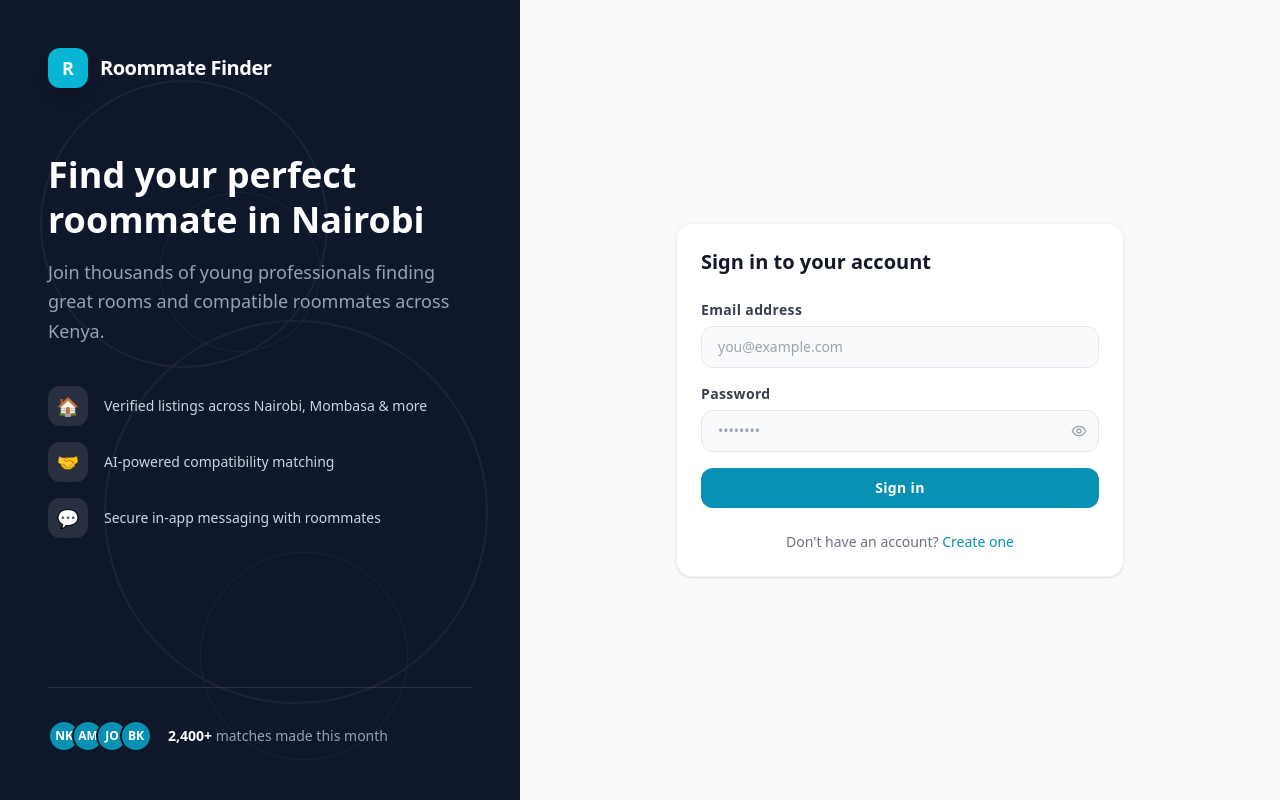
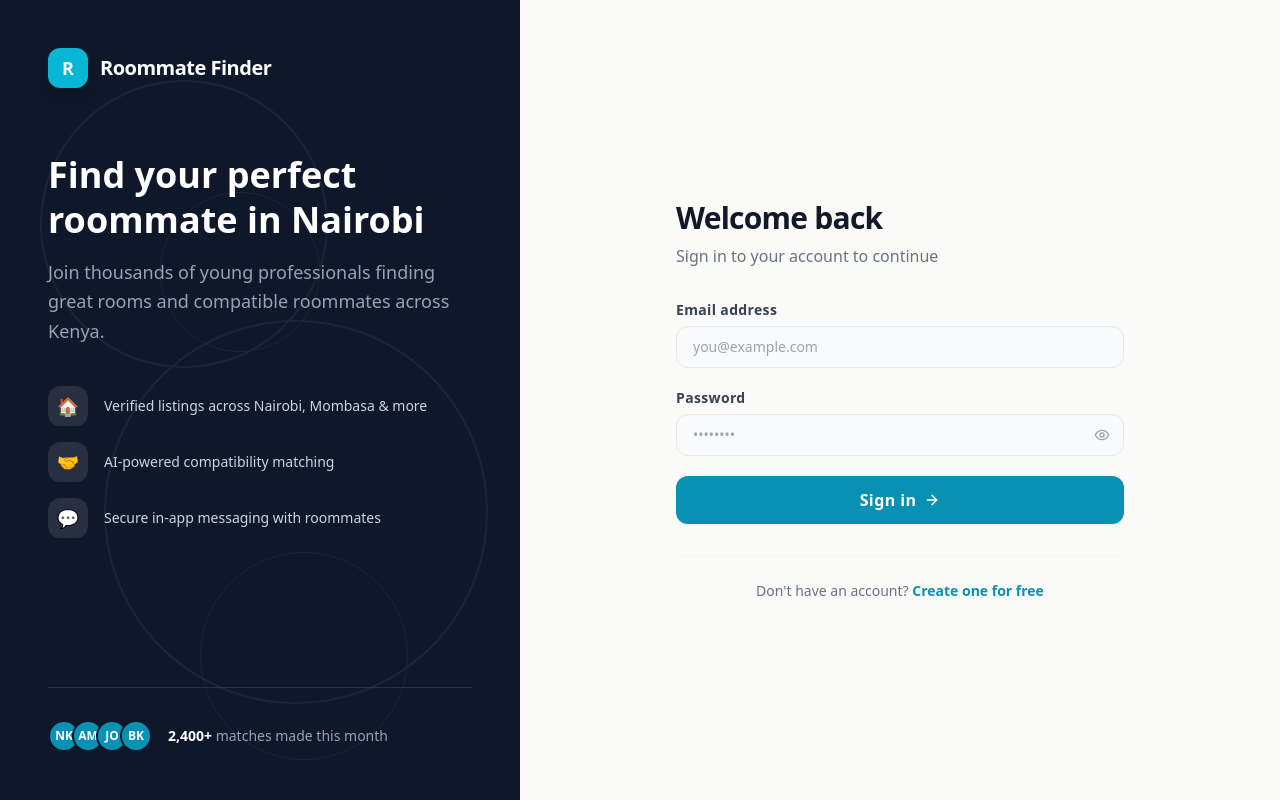
Before and after one commit to Ab494/Rommate-Finder-frontend, a Next.js app: page /auth/login in a window 1280 px wide. Built offline with nearby package versions, Linux system fonts and the light colour scheme; no server answers.

Commit message:
style(auth): redesign login page

```diff
--- a/src/app/auth/login/page.tsx
+++ b/src/app/auth/login/page.tsx
@@ -6,7 +6,7 @@ import { useForm } from 'react-hook-form'
 import { zodResolver } from '@hookform/resolvers/zod'
 import { z } from 'zod'
 import toast from 'react-hot-toast'
-import { Eye, EyeOff, Loader2 } from 'lucide-react'
+import { Eye, EyeOff, Loader2, ArrowRight } from 'lucide-react'
 import { authApi, profileApi } from '@/lib/api'
 import { useAuthStore } from '@/store/authStore'
 
@@ -32,11 +32,9 @@ export default function LoginPage() {
       const res = await authApi.login(data.email, data.password)
       const { user, access, refresh } = res.data
       setAuth(user, access, refresh)
-
       const profileRes = await profileApi.getMe()
       setProfile(profileRes.data)
-
-      toast.success(`Welcome back, ${profileRes.data.full_name}!`)
+      toast.success('Welcome back!')
       router.push('/dashboard/listings')
     } catch (err: any) {
       toast.error(err.response?.data?.detail || 'Invalid email or password')
@@ -46,9 +44,13 @@ export default function LoginPage() {
   }
 
   return (
-    <div className="card">
-      <h2 className="text-xl font-semibold text-gray-900 mb-6">Sign in to your account</h2>
-      <form onSubmit={handleSubmit(onSubmit)} className="space-y-4">
+    <div>
+      <div className="mb-8">
+        <h2 className="text-3xl font-bold text-gray-900 tracking-tight">Welcome back</h2>
+        <p className="text-gray-500 mt-2">Sign in to your account to continue</p>
+      </div>
+
+      <form onSubmit={handleSubmit(onSubmit)} className="space-y-5">
         <div>
           <label className="label">Email address</label>
           <input
@@ -58,7 +60,9 @@ export default function LoginPage() {
             className="input"
             autoComplete="email"
           />
-          {errors.email && <p className="text-red-500 text-xs mt-1">{errors.email.message}</p>}
+          {errors.email && (
+            <p className="text-red-500 text-xs mt-1.5 font-medium">{errors.email.message}</p>
+          )}
         </div>
 
         <div>
@@ -68,32 +72,46 @@ export default function LoginPage() {
               {...register('password')}
               type={showPassword ? 'text' : 'password'}
               placeholder="••••••••"
-              className="input pr-10"
+              className="input pr-11"
               autoComplete="current-password"
             />
             <button
               type="button"
               onClick={() => setShowPassword(!showPassword)}
-              className="absolute right-3 top-1/2 -translate-y-1/2 text-gray-400 hover:text-gray-600"
+              className="absolute right-3.5 top-1/2 -translate-y-1/2 text-gray-400 hover:text-gray-600 transition-colors"
             >
               {showPassword ? <EyeOff size={16} /> : <Eye size={16} />}
             </button>
           </div>
-          {errors.password && <p className="text-red-500 text-xs mt-1">{errors.password.message}</p>}
+          {errors.password && (
+            <p className="text-red-500 text-xs mt-1.5 font-medium">{errors.password.message}</p>
+          )}
         </div>
 
-        <button type="submit" disabled={loading} className="btn-primary w-full flex items-center justify-center gap-2">
-          {loading && <Loader2 size={16} className="animate-spin" />}
-          Sign in
+        <button
+          type="submit"
+          disabled={loading}
+          className="btn-primary w-full flex items-center justify-center gap-2 py-3 text-base mt-2"
+        >
+          {loading ? (
+            <Loader2 size={18} className="animate-spin" />
+          ) : (
+            <>Sign in <ArrowRight size={16} /></>
+          )}
         </button>
       </form>
 
-      <p className="text-center text-sm text-gray-500 mt-6">
-        Don&apos;t have an account?{' '}
-        <Link href="/auth/register" className="text-primary-600 font-medium hover:underline">
-          Create one
-        </Link>
-      </p>
+      <div className="mt-8 pt-6 border-t border-gray-100 text-center">
+        <p className="text-sm text-gray-500">
+          Don&apos;t have an account?{' '}
+          <Link
+            href="/auth/register"
+            className="text-primary-600 font-semibold hover:text-primary-700 transition-colors"
+          >
+            Create one for free
+          </Link>
+        </p>
+      </div>
     </div>
   )
 }
```
